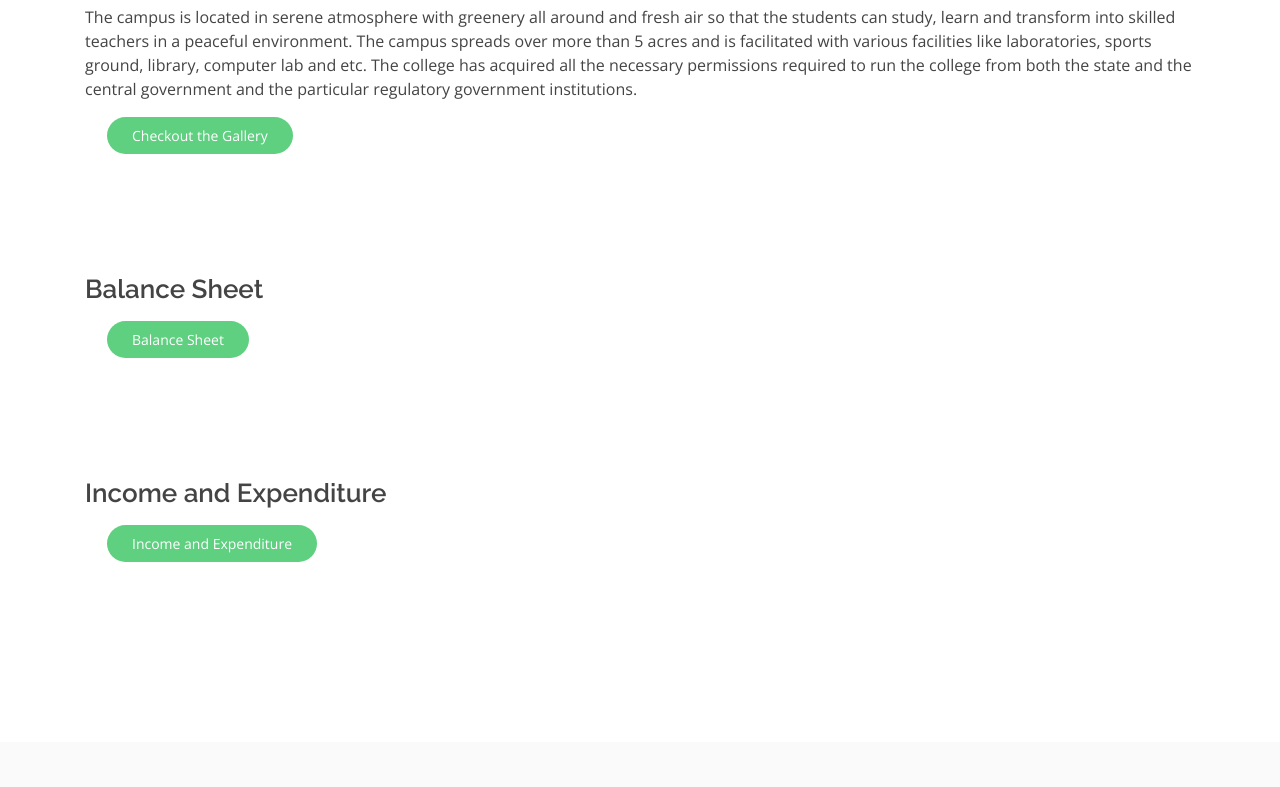
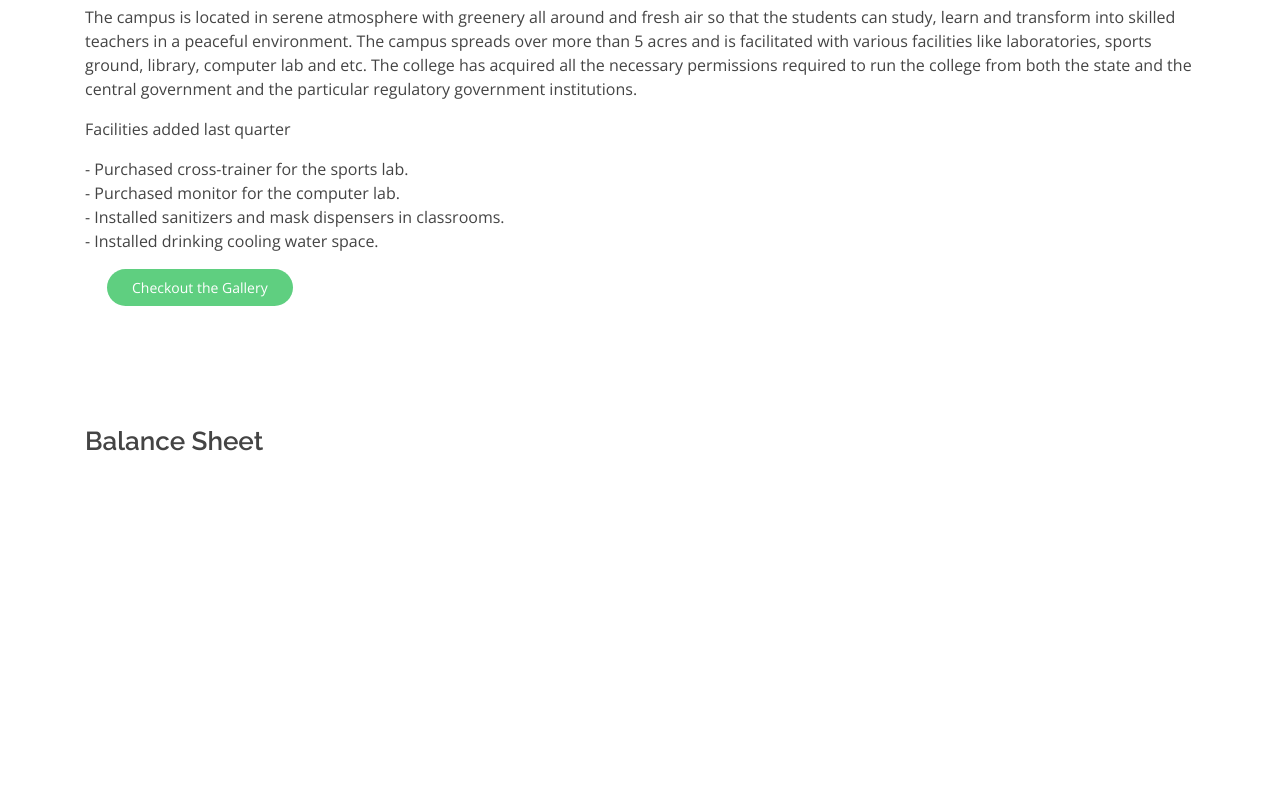
Before and after one commit to madhucollegeofeducation/madhucollegeofeducation.github.io, a plain HTML site: page about.html in a window 1280 px wide. Shown: the part 1173-1960 px from the top of the page. Drawn offline with nearby package versions, Linux system fonts and the light colour scheme.

Commit message:
Update about.html

```diff
--- a/about.html
+++ b/about.html
@@ -78,6 +78,8 @@
 
           <li><a href="trainers.html">Faculty</a></li>
 
+          <li><a href="students.html">Faculty</a></li>
+
           <li><a href="contact.html">Contact</a></li>
 
         </ul>
@@ -86,7 +88,7 @@
       <!--<a href="courses.html" class="get-started-btn">Get Started</a>-->
 
     </div>
-  </header><!-- Ed Header -->
+  </header><!-- End Header -->
 
   <main id="main">
     <!-- ======= Breadcrumbs ======= -->
@@ -170,6 +172,18 @@
             <p>
               The campus is located in serene atmosphere with greenery all around and fresh air so that the students can study, learn and transform into skilled teachers in a peaceful environment. The campus spreads over more than 5 acres and is facilitated with various facilities like laboratories, sports ground, library, computer lab and etc. The college has acquired all the necessary permissions required to run the college from both the state and the central government and the particular regulatory government institutions.
             </p>
+            <p>
+              Facilities added last quarter
+            </p>
+            <p>
+              - Purchased cross-trainer for the sports lab.
+              <br>
+              - Purchased monitor for the computer lab.
+              <br>
+              - Installed sanitizers and mask dispensers in classrooms.
+              <br>
+              - Installed drinking cooling water space.
+            </p>
             <a href="gallery.html" class="get-started-btn">Checkout the Gallery</a>
           </div>
         </div>
@@ -193,7 +207,11 @@
                   <li><i class="icofont-check-circled"></i> Ullamco laboris nisi ut aliquip ex ea commodo consequat. Duis aute irure dolor in reprehenderit in voluptate trideta storacalaperda mastiro dolore eu fugiat nulla pariatur.</li>
                 </ul>-->
                 <p></p>
-                <a href="assets/docs/balancesheet.pdf" class="get-started-btn">Balance Sheet</a>
+                <div class="container" data-aos="fade-up">
+
+                  <embed src="assets/docs/balancesheet.pdf" width="1200px" height="1200px" />
+
+                  </div>
               </div>
             </div>
 
@@ -209,14 +227,14 @@
                 <img src="assets/img/about.jpg" class="img-fluid" alt="">
               </div>-->
               <div class="col-xl pt-4 pt-lg-0 order-2 order-lg-1 content">
-                <h3>Income and Expenditure</h3>
+                <h3>Income and Expenditure | Receipt and Payment account</h3>
                 <!--<ul>
                   <li><i class="icofont-check-circled"></i> Ullamco laboris nisi ut aliquip ex ea commodo consequat.</li>
                   <li><i class="icofont-check-circled"></i> Duis aute irure dolor in reprehenderit in voluptate velit.</li>
                   <li><i class="icofont-check-circled"></i> Ullamco laboris nisi ut aliquip ex ea commodo consequat. Duis aute irure dolor in reprehenderit in voluptate trideta storacalaperda mastiro dolore eu fugiat nulla pariatur.</li>
                 </ul>-->
                 <p></p>
-                <a href="assets/docs/income&expenditure.pdf" class="get-started-btn">Income and Expenditure</a>
+                <embed src="assets/docs/income&expenditure.pdf" width="1200px" height="1200px" />
               </div>
             </div>
 
```
